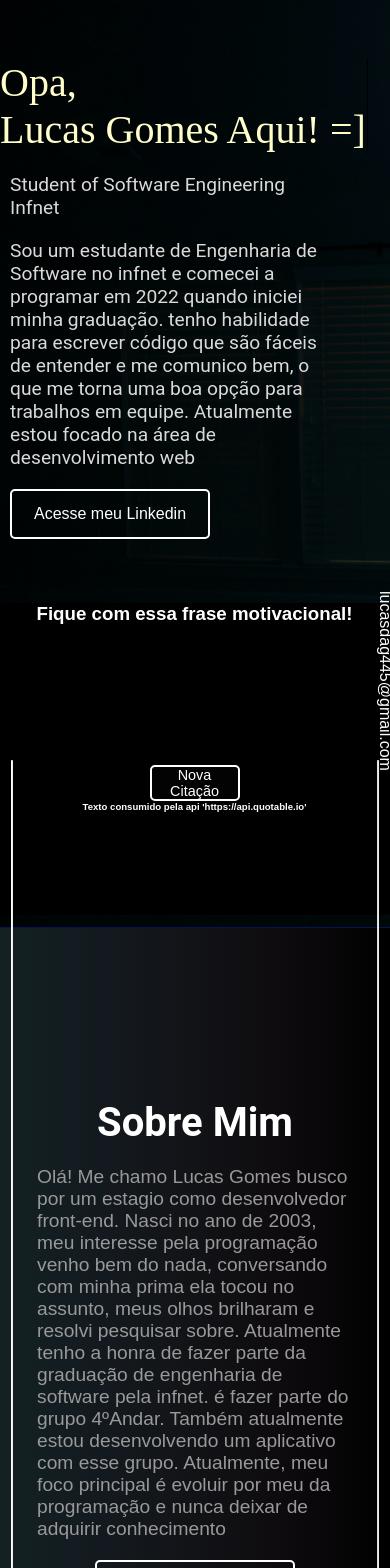
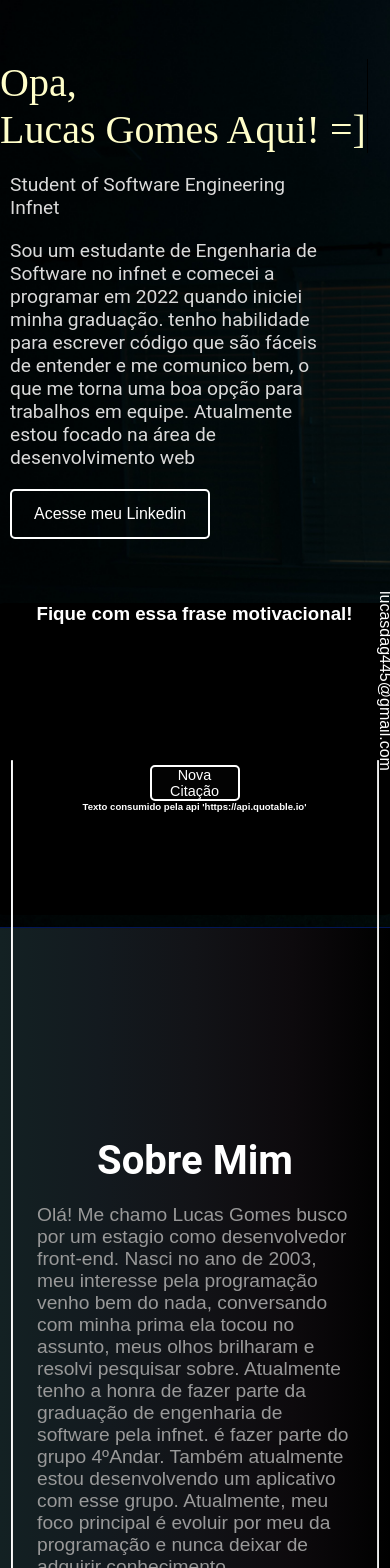
Before and after one commit to LucasGAraujo/Portifolio-em-react, a React (Create React App) app: page / in a window 390 px wide. Shown: the top 1568 px of the page. Built offline with nearby package versions, Linux system fonts and the light colour scheme; no server answers; a web font is replaced by a local one.

Commit message:
Atualizar o Media.css

```diff
--- a/src/style/Media.css
+++ b/src/style/Media.css
@@ -258,7 +258,7 @@
     flex-direction: column;
     justify-content: center;
     align-items: center;
-    margin-top: -400px;
+    margin-top: -350px;
     margin-bottom: -200px;
   }
 
```
